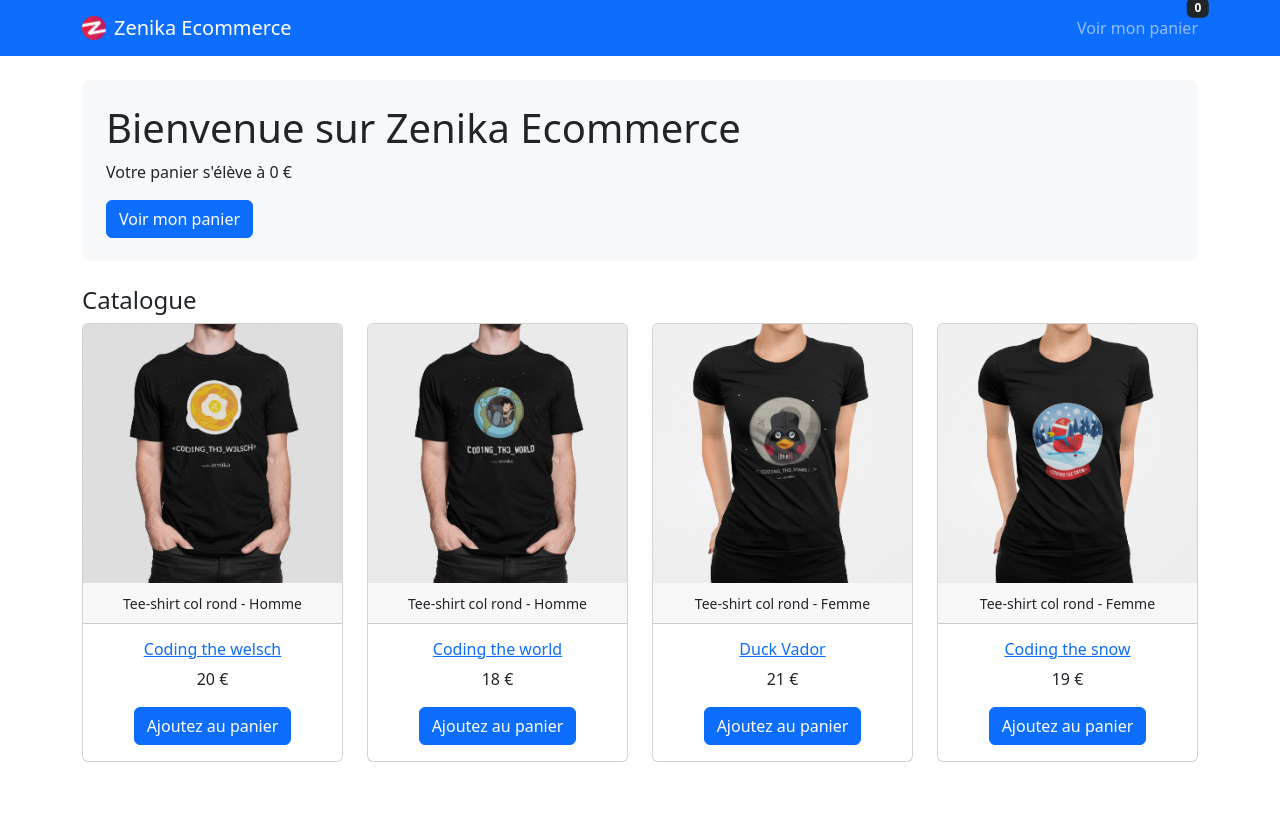
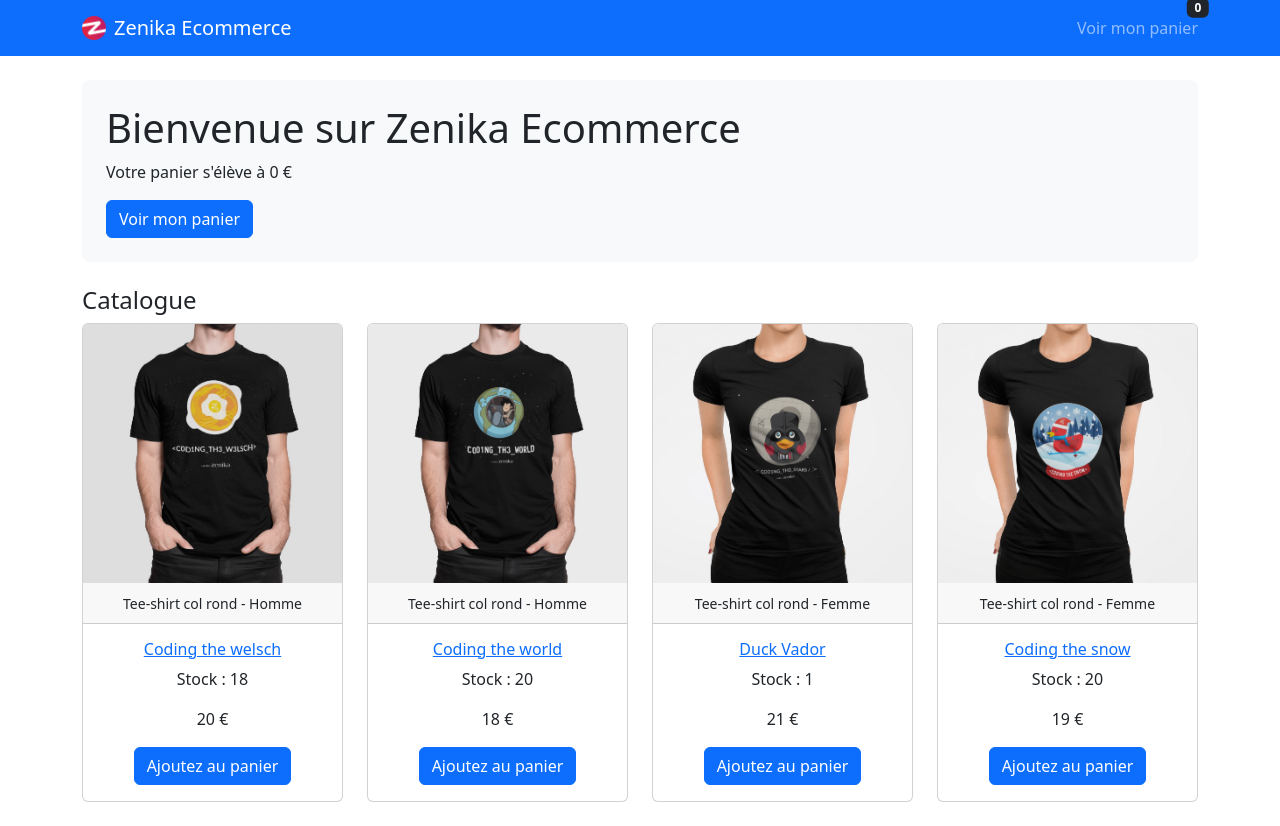
Before and after one commit to LisaDaudibon/angular-tp3, an Angular app: page / in a window 1280 px wide. Before the commit the page ends 800 px from the top, so only its background shows below. Built offline with nearby package versions, Linux system fonts and the light colour scheme.

Commit message:
:art: adding a ngIf for handling the stock

```diff
--- a/src/app/app.component.html
+++ b/src/app/app.component.html
@@ -11,9 +11,11 @@
   <h2 class="h4">Catalogue</h2>
 
   <div class="row row-cols-1 row-cols-md-2 row-cols-lg-4 g-4">
-    <div  *ngFor="let product of products; trackBy: trackByProductId" class="col">
-      <app-product [data]="product" (totalSend)="updatePrice($event)"/>
-    </div>
+    <ng-container *ngFor="let product of products; trackBy: trackByProductId">
+      <div *ngIf="product.stock" class="col">
+        <app-product [data]="product" (totalSend)="updatePrice($event)"/>
+      </div>
+    </ng-container>
   </div>
 </main>
 
--- a/src/app/app.component.ts
+++ b/src/app/app.component.ts
@@ -11,14 +11,15 @@
   total : number = 0;
 
   products: Product[] = [
-    { id: 0, photo: "/assets/coding-the-welsch.jpg", title: "Tee-shirt col rond - Homme", description: "Coding the welsch", price: 20},
-    { id: 1,  photo: "/assets/coding-the-world.jpg", title: "Tee-shirt col rond - Homme", description:"Coding the world", price: 18},
-    { id: 2, photo:"/assets/coding-the-stars.jpg", title: "Tee-shirt col rond - Femme", description: "Duck Vador", price: 21},
-    { id: 3, photo: "/assets/coding-the-snow.jpg", title: "Tee-shirt col rond - Femme", description: "Coding the snow", price: 19}
+    { id: 0, photo: "/assets/coding-the-welsch.jpg", title: "Tee-shirt col rond - Homme", description: "Coding the welsch", price: 20, stock:18 },
+    { id: 1,  photo: "/assets/coding-the-world.jpg", title: "Tee-shirt col rond - Homme", description:"Coding the world", price: 18, stock: 20 },
+    { id: 2, photo:"/assets/coding-the-stars.jpg", title: "Tee-shirt col rond - Femme", description: "Duck Vador", price: 21, stock: 1},
+    { id: 3, photo: "/assets/coding-the-snow.jpg", title: "Tee-shirt col rond - Femme", description: "Coding the snow", price: 19, stock: 20}
   ]
 
-  updatePrice (value: number) : void {
-    this.total = this.total + value;
+  updatePrice (value: Product) : void {
+    value.stock -= 1
+    this.total = this.total + value.price;
   }
 
   trackByProductId(index: number, product: Product) { return product.id }
--- a/src/app/model/product.ts
+++ b/src/app/model/product.ts
@@ -1,10 +1,10 @@
 export class Product {
-    constructor( public id: number, public title: string, public description: string, public photo : string, public price: number) {
+    constructor( public id: number, public title: string, public description: string, public photo : string, public price: number, public stock:number) {
         this.id = id;
         this.title = title;
         this.description = description;
         this.photo = photo;
         this.price = price;
-
+        this.stock = stock;
     }
 }
--- a/src/app/product/product.component.html
+++ b/src/app/product/product.component.html
@@ -9,6 +9,7 @@
         <h3 class="h6 card-title">
             <a class="card-link">{{data.description}}</a>
         </h3>
+        <p class="card-text">Stock : {{data.stock}}</p>
         <p class="card-text">{{data.price}} €</p>
         <button class="btn btn-primary" (click)="addToBasket()">Ajoutez au panier</button>
     </div>
--- a/src/app/product/product.component.ts
+++ b/src/app/product/product.component.ts
@@ -9,9 +9,9 @@
 export class ProductComponent {
   @Input({required: true}) data!: Product ;
 
-  @Output() totalSend = new EventEmitter<number>();
+  @Output() totalSend = new EventEmitter<Product>();
 
   addToBasket () {
-    this.totalSend.emit(this.data.price)
+    this.totalSend.emit(this.data)
   }
 }
```
